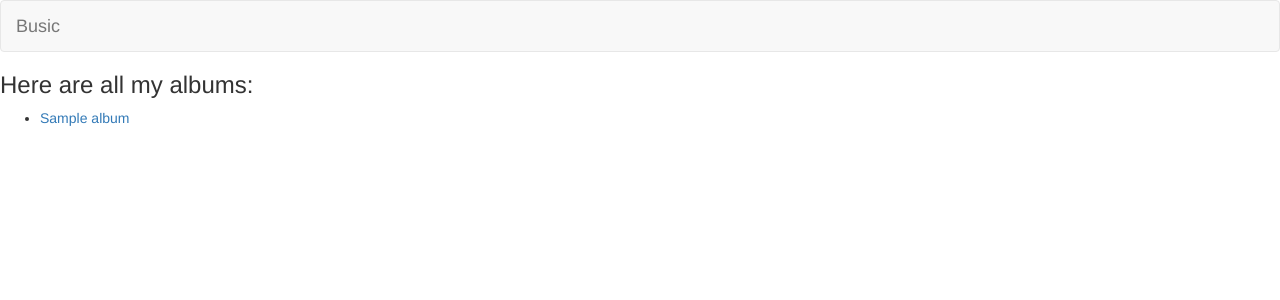
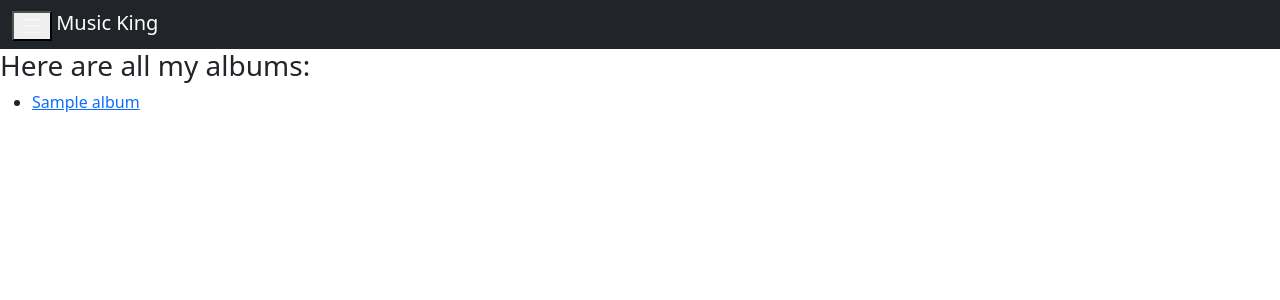
Before and after one commit to bahtiozavr/Task2, a Django app: template task2/music/templates/music/index.html in a window 1280 px wide. Shown: the top 300 px of the page. Run offline with Django 3.2, Linux system fonts and the light colour scheme; the template is opened without the code that fills it: most values are stand-ins (such as "Sample title", 1, 10 or a date in 2020); some libraries are stand-ins or nearby versions.

Commit message:
Navigation menu - failed 26 tutorial

```diff
--- a/task2/music/templates/music/index.html
+++ b/task2/music/templates/music/index.html
@@ -1,14 +1,38 @@
 <!-- Loads the path to yuor static files-->
 {% load static %}
-<link rel="stylesheet" type="text/css" href="{% static 'music/style.css' %}" />
-<link rel="stylesheet" type="text/css" href="{% static 'music/css/bootstrap.min.css' %}" />
+<link rel="stylesheet" type="text/css" href="{% static 'music/style.css' %}" >
+<link rel="stylesheet" type="text/css" href="{% static 'music/css/bootstrap.min.css' %}" >
+<link href="https://fonts.googleapis.com/css?family=Satisfy" rel="stylesheet" type="text/css">
+<script src="https://ajax.googleapis.com/ajax/libs/jquery/1.12.0/jquery.min.js"></script>
+<script src="http://maxcdn.bootstrap.bootstrapcdn.com/bootstrap/3.3.6/js/bootstrap.min.js"></script>
+<script src="https://kit.fontawesome.com/613a89ef92.js" crossorigin="anonymous"></script>
 
-<nav class="navbar navbar-default">
+<nav class="navbar navbar-dark bg-dark">
     <div class="container-fluid">
-        <!-- Logo -->
+        <!-- Header -->
         <div class ="navbar-header">
-            <a class="navbar-brand" href="{% url 'music:index' %}">Busic</a>
+            <button type="button" class="navbar-toggle" data-toggle="collapse" data-target=".navbar-collapse">
+                <span id="toolbar" class="navbar-toggler-icon"></span>
+            </button>
+            <a class="navbar-brand" href="{% url 'music:index' %}">Music King</a>
         </div>
+
+        <!-- Items -->
+        <div class="collapse navbar-collapse">
+            <ul class=nav navbar-nav>
+                <li class="">
+                    <a href="{% url 'music:index' %}">
+                        <span class="fas fa-compact-disc" aria-hidden="true"></span>&nbsp;Albums
+                    </a>
+                </li>
+                <li class="">
+                    <a href="#">
+                        <span class="fas fa-music" aria-hidden="true"></span>&nbsp; Songs
+                    </a>
+                </li>
+            </ul>
+        </div>
+
     </div>
 </nav>
 
```
